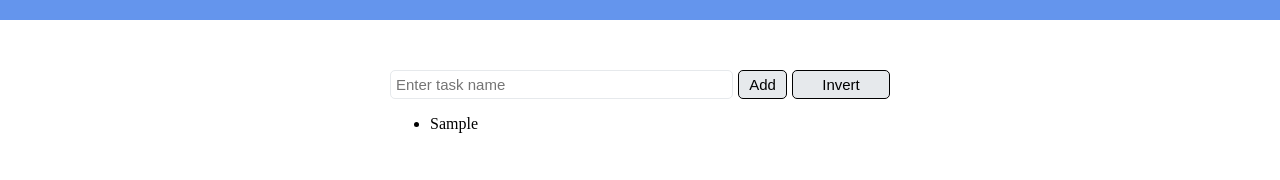
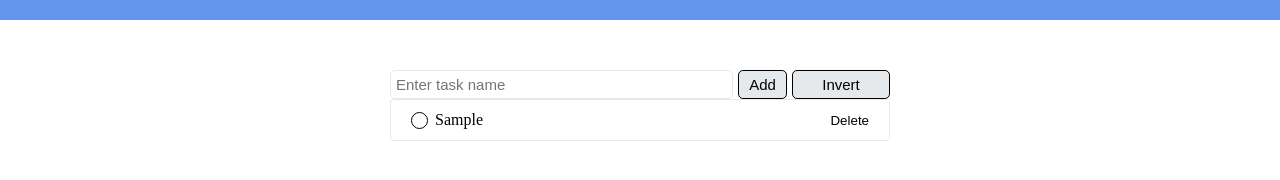
Before and after one commit to alanreidt/findbride-test, a React app: page / in a window 1280 px wide. Both pictures are taken after typing "Sample" into the empty fields and a click on the button "Invert". Shown: the part 130-310 px from the top of the page. Built offline with nearby package versions, Linux system fonts and the light colour scheme.

Commit message:
Realize change task status logic

```diff
--- a/src/actions.ts
+++ b/src/actions.ts
@@ -1,10 +1,10 @@
 import { createAction } from "@reduxjs/toolkit";
-import { Task, TaskStatus } from "./types/Task";
+import { TaskStatus } from "./types/Task";
 
 export const addAction = createAction<string>("add");
 export const removeAction = createAction<number>("remove");
-export const changeTaskStateAction = createAction<{
-  taskId: number;
+export const changeTaskStatusAction = createAction<{
+  id: number;
   status: TaskStatus;
 }>("changeState");
 export const invertAction = createAction("invert");
--- a/src/components/AppContainer/index.tsx
+++ b/src/components/AppContainer/index.tsx
@@ -3,7 +3,8 @@ import styles from "./AppContainer.css";
 import { TaskInput } from "../TaskInput";
 import { useDispatch, useSelector } from "react-redux";
 import { tasksSelector } from "../../selectors";
-import { addAction, invertAction } from "../../actions";
+import { addAction, changeTaskStatusAction, invertAction } from "../../actions";
+import { TaskList } from "../TaskList";
 
 export function AppContainer() {
   const tasks = useSelector(tasksSelector);
@@ -18,11 +19,14 @@ export function AppContainer() {
           onAdd={(name) => dispatch(addAction(name))}
           onInvert={() => dispatch(invertAction())}
         />
-        <ul>
-          {tasks?.map((task) => (
-            <li key={task.id}>{task.name}</li>
-          ))}
-        </ul>
+        {tasks.length > 0 && (
+          <TaskList
+            tasks={tasks}
+            onTaskStatusChange={(value) => {
+              dispatch(changeTaskStatusAction(value));
+            }}
+          />
+        )}
       </div>
     </div>
   );
--- /dev/null
+++ b/src/components/TaskList/TaskList.css
@@ -0,0 +1,92 @@
+.TaskList {
+  margin: 0;
+  padding-inline-start: 0;
+
+  border: 1px solid #e6e9ec;
+  border-radius: 3px;
+}
+
+.Task {
+  display: flex;
+  flex-flow: row nowrap;
+
+  list-style: none;
+}
+
+.Task:not(:last-child) {
+  border-bottom: 1px solid #e6e9ec;
+}
+
+.ChangeTaskStatusCheckbox {
+  position: relative;
+  display: inline-block;
+  flex: 1;
+}
+
+.OriginalLabel {
+  position: absolute;
+  top: 0;
+  left: 0;
+  opacity: 0;
+}
+
+.OriginalCheckbox {
+  position: absolute;
+  top: 0;
+  left: 0;
+  z-index: 200;
+  opacity: 0;
+
+  display: inline-block;
+  vertical-align: top;
+
+  height: 40px;
+  width: 100%;
+  margin: 0;
+
+  cursor: pointer;
+}
+
+.OriginalCheckbox:checked ~ .FakeCheckbox .FakeCheckbox__StatusDisplay {
+  background-color: green;
+}
+
+.FakeCheckbox {
+  position: relative;
+  z-index: 100;
+
+  display: flex;
+  flex-flow: row nowrap;
+  align-items: center;
+
+  height: 40px;
+  width: 100%;
+  padding: 0 20px;
+
+  box-sizing: border-box;
+}
+
+.FakeCheckbox__StatusDisplay {
+  display: inline-block;
+  vertical-align: top;
+
+  width: 15px;
+  height: 15px;
+  margin-right: 7px;
+
+  border: 1px solid black;
+  border-radius: 50%;
+  transition: background-color 0.05s ease-in;
+}
+
+.DeleteTaskButton {
+  flex: none;
+  height: 40px;
+  padding: 0 20px;
+
+  background-color: #fff;
+  border: none;
+  cursor: pointer;
+
+  box-sizing: border-box;
+}
--- /dev/null
+++ b/src/components/TaskList/index.tsx
@@ -0,0 +1,52 @@
+import React from "react";
+import { Task, TaskStatus } from "../../types/Task";
+import styles from "./TaskList.css";
+
+export function TaskList({
+  tasks,
+  onTaskStatusChange,
+}: {
+  tasks: Task[];
+  onTaskStatusChange: ({
+    id,
+    status,
+  }: {
+    id: number;
+    status: TaskStatus;
+  }) => void;
+}) {
+  return (
+    <ul className={styles.TaskList}>
+      {tasks?.map((task) => (
+        <li key={task.id} className={styles.Task}>
+          <div className={styles.ChangeTaskStatusCheckbox}>
+            <label htmlFor={String(task.id)} className={styles.OriginalLabel}>
+              {task.name}
+            </label>
+            <input
+              type="checkbox"
+              id={String(task.id)}
+              className={styles.OriginalCheckbox}
+              name={String(task.id)}
+              checked={!!task.status}
+              onChange={(event) =>
+                onTaskStatusChange({
+                  id: task.id,
+                  status: event.target.checked
+                    ? TaskStatus.DONE
+                    : TaskStatus.IN_PROGRESS,
+                })
+              }
+            />
+            <div className={styles.FakeCheckbox}>
+              <span className={styles.FakeCheckbox__StatusDisplay} />
+              {task.name}
+            </div>
+          </div>
+
+          <button className={styles.DeleteTaskButton}>Delete</button>
+        </li>
+      ))}
+    </ul>
+  );
+}
--- a/src/reducer.ts
+++ b/src/reducer.ts
@@ -1,7 +1,12 @@
 import { LinkedListNode } from "./types/LinkedListNode";
 import { Task, TaskStatus } from "./types/Task";
 import { AnyAction } from "redux";
-import { addAction, invertAction, removeAction } from "./actions";
+import {
+  addAction,
+  changeTaskStatusAction,
+  invertAction,
+  removeAction,
+} from "./actions";
 import { arrToLinkedList, linkedListToArr } from "./utils";
 
 type TasksState = {
@@ -42,6 +47,19 @@ export function tasksReducer(
       ...state,
       headTask: arrToLinkedList(tasks),
     };
+  } else if (changeTaskStatusAction.match(action)) {
+    if (state.headTask === null) {
+      return state;
+    }
+
+    const tasks = linkedListToArr(state.headTask);
+    const { id, status } = action.payload;
+
+    const newTasks = tasks.map((task) =>
+      task.id === id ? { ...task, status } : task
+    );
+
+    return { ...state, headTask: arrToLinkedList(newTasks) };
   } else if (removeAction.match(action)) {
     return state;
   } else if (invertAction.match(action)) {
```
